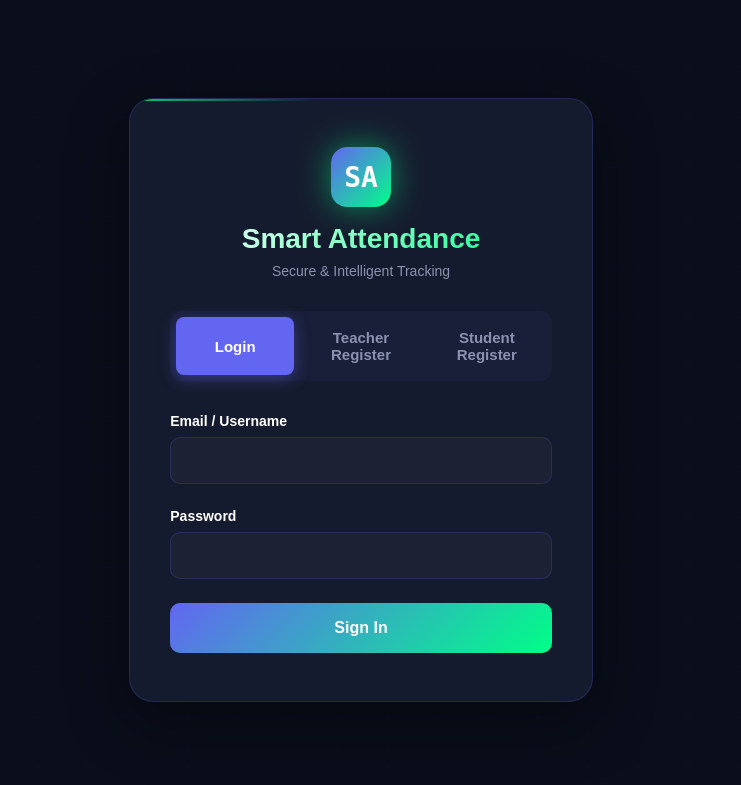
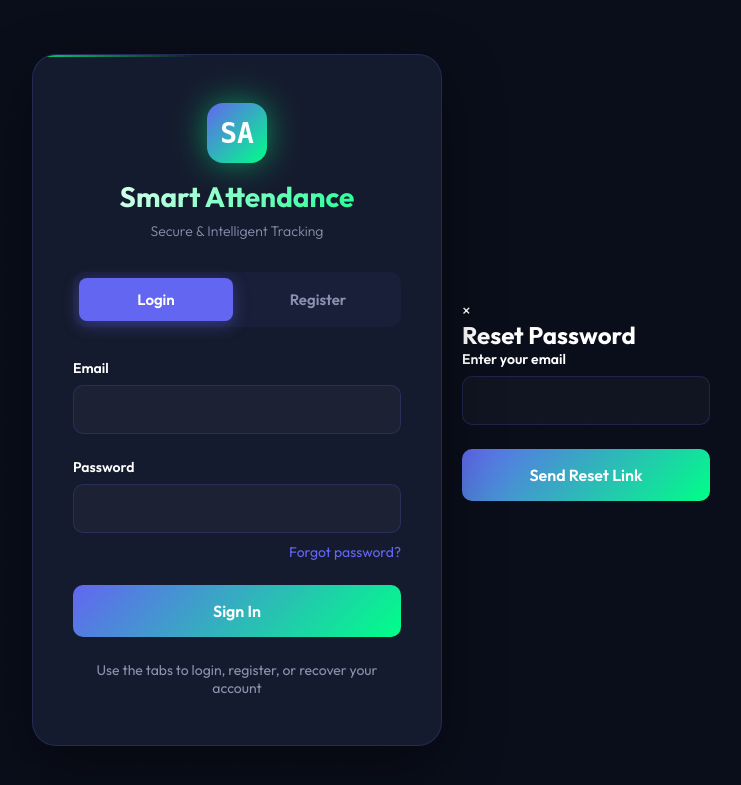
Before and after one commit to Bibash02/Smart-Attendance-System, a Django app: page /attendance/ in a window 1280 px wide. Shown: the top 785 px of the page, without its empty margins (279-1020 px from the left). Run offline with Django 5.2, Linux system fonts and the light colour scheme; data that the repository does not hold is empty; parts of the project's set-up code (start-up, migrations or seed data) failed here and were passed over.

Commit message:
change the signin page with old page

```diff
--- a/attendance/urls.py
+++ b/attendance/urls.py
@@ -2,11 +2,12 @@ from django.urls import path
 from .views import *
 
 urlpatterns = [
-    path('', auth_page, name='auth_page'),
+    # path('', auth_page, name='auth_page'),
+    path('', auth, name='auth'),
     path('login/', login_view, name='login'),
-    # path('register/', register_view, name='register'),
-    path('student/register', student_register, name='student_register'),
-    path('teacher/register', teacher_register, name='teacher_register'),
+    path('register/', register_view, name='register'),
+    # path('student/register', student_register, name='student_register'),
+    # path('teacher/register', teacher_register, name='teacher_register'),
     path('logout/', logout_view, name='logout'),
     path('forgot-password', forgot_password, name='forgot_password'),
     # path('login/redirect', redirect_dashboard, name='redirect_dashboard'),
--- a/attendance/views.py
+++ b/attendance/views.py
@@ -24,28 +24,115 @@ from calendar import monthrange
 def auth(request):
     return render(request, 'signin.html')
 
-def auth_page(request):
-    class_groups = ClassGroup.objects.all()
-    return render(request, "signin.html", {
-        "class_groups": class_groups
-    })
+# def auth_page(request):
+#     class_groups = ClassGroup.objects.all()
+#     return render(request, "signin.html", {
+#         "class_groups": class_groups
+#     })
 
-def teacher_register(request):
+# def teacher_register(request):
+#     if request.method == "POST":
+#         name = request.POST.get("name")
+#         email = request.POST.get("email")
+#         password = request.POST.get("password")
+#         confirm_password = request.POST.get("confirm_password")
+
+#         if password != confirm_password:
+#             messages.error(request, "Passwords do not match.")
+#             return redirect("auth_page")
+
+#         if User.objects.filter(username=email).exists():
+#             messages.error(request, "Email already exists.")
+#             return redirect("auth_page")
+
+#         # Create User
+#         user = User.objects.create_user(
+#             username=email,
+#             email=email,
+#             password=password,
+#             first_name=name
+#         )
+
+#         # Create UserProfile
+#         UserProfile.objects.create(user=user, role="TEACHER")
+
+#         messages.success(request, "Teacher registered successfully. You can now login.")
+#         return redirect("auth_page")
+
+#     return redirect("auth_page")
+
+# def student_register(request):
+#     if request.method == "POST":
+#         full_name = request.POST.get("full_name")
+#         email = request.POST.get("email").strip().lower()
+#         student_id = request.POST.get("student_id")
+#         class_group_id = request.POST.get("class_group")
+#         password = request.POST.get("password")
+#         confirm_password = request.POST.get("confirm_password")
+
+#         if password != confirm_password:
+#             messages.error(request, "Passwords do not match.")
+#             return redirect("auth_page")
+
+#         # Check student exists (created by teacher)
+#         try:
+#             student = StudentProfile.objects.get(
+#                 student_id=student_id,
+#                 class_group_id=class_group_id,
+#                 is_active=True
+#             )
+#         except StudentProfile.DoesNotExist:
+#             messages.error(request, "Student not found. Contact your teacher.")
+#             return redirect("auth_page")
+
+#         # Prevent double registration
+#         if student.user:
+#             messages.error(request, "Already registered.")
+#             return redirect("auth_page")
+
+#         # Prevent duplicate email
+#         if User.objects.filter(username=email).exists():
+#             messages.error(request, "Email already registered.")
+#             return redirect("auth_page")
+
+#         # Create user account
+#         user = User.objects.create_user(
+#             username=email.strip().lower(),   # IMPORTANT: use email as username
+#             email=email.strip().lower(),
+#             password=password,
+#             first_name=full_name
+#         )
+
+#         # Assign role
+#         UserProfile.objects.create(user=user, role="STUDENT")
+
+#         # Link student profile
+#         student.user = user
+#         student.save()
+
+#         messages.success(request, "Registration successful. Please login.")
+#         return redirect("auth_page")
+
+#     return redirect("auth_page")
+
+def register_view(request):
     if request.method == "POST":
         name = request.POST.get("name")
         email = request.POST.get("email")
+        role = request.POST.get("role")
         password = request.POST.get("password")
-        confirm_password = request.POST.get("confirm_password")
+        confirm = request.POST.get("confirm_password")
 
-        if password != confirm_password:
-            messages.error(request, "Passwords do not match.")
-            return redirect("auth_page")
+        if password != confirm:
+            return render(request, 'signin.html', {
+                "reg_error": "Passwords do not match"
+            })
 
-        if User.objects.filter(username=email).exists():
-            messages.error(request, "Email already exists.")
-            return redirect("auth_page")
+        if User.objects.filter(email=email).exists():
+            return render(request, 'signin.html', {
+                "reg_error": "Email already exists"
+            })
 
-        # Create User
         user = User.objects.create_user(
             username=email,
             email=email,
@@ -53,102 +140,14 @@ def teacher_register(request):
             first_name=name
         )
 
-        # Create UserProfile
-        UserProfile.objects.create(user=user, role="TEACHER")
-
-        messages.success(request, "Teacher registered successfully. You can now login.")
-        return redirect("auth_page")
-
-    return redirect("auth_page")
-
-def student_register(request):
-    if request.method == "POST":
-        full_name = request.POST.get("full_name")
-        email = request.POST.get("email").strip().lower()
-        student_id = request.POST.get("student_id")
-        class_group_id = request.POST.get("class_group")
-        password = request.POST.get("password")
-        confirm_password = request.POST.get("confirm_password")
-
-        if password != confirm_password:
-            messages.error(request, "Passwords do not match.")
-            return redirect("auth_page")
-
-        # 🔥 Check student exists (created by teacher)
-        try:
-            student = StudentProfile.objects.get(
-                student_id=student_id,
-                class_group_id=class_group_id,
-                is_active=True
-            )
-        except StudentProfile.DoesNotExist:
-            messages.error(request, "Student not found. Contact your teacher.")
-            return redirect("auth_page")
-
-        # 🔥 Prevent double registration
-        if student.user:
-            messages.error(request, "Already registered.")
-            return redirect("auth_page")
-
-        # 🔥 Prevent duplicate email
-        if User.objects.filter(username=email).exists():
-            messages.error(request, "Email already registered.")
-            return redirect("auth_page")
-
-        # 🔥 Create user account
-        user = User.objects.create_user(
-            username=email.strip().lower(),   # IMPORTANT: use email as username
-            email=email.strip().lower(),
-            password=password,
-            first_name=full_name
+        UserProfile.objects.create(
+            user=user,
+            role=role
         )
 
-        # 🔥 Assign role
-        UserProfile.objects.create(user=user, role="STUDENT")
+        return redirect('signin')
 
-        # 🔥 Link student profile
-        student.user = user
-        student.save()
-
-        messages.success(request, "Registration successful. Please login.")
-        return redirect("auth_page")
-
-    return redirect("auth_page")
-
-
-# def register_view(request):
-#     if request.method == "POST":
-#         name = request.POST.get("name")
-#         email = request.POST.get("email")
-#         role = request.POST.get("role")
-#         password = request.POST.get("password")
-#         confirm = request.POST.get("confirm_password")
-
-#         if password != confirm:
-#             return render(request, 'signin.html', {
-#                 "reg_error": "Passwords do not match"
-#             })
-
-#         if User.objects.filter(email=email).exists():
-#             return render(request, 'signin.html', {
-#                 "reg_error": "Email already exists"
-#             })
-
-#         user = User.objects.create_user(
-#             username=email,
-#             email=email,
-#             password=password,
-#             first_name=name
-#         )
-
-#         UserProfile.objects.create(
-#             user=user,
-#             role=role
-#         )
-
-#         return redirect('signin')
-
-#     return redirect('signin')
+    return redirect('signin')
 
 def login_view(request):
     if request.method == "POST":
--- a/templates/signin.html
+++ b/templates/signin.html
@@ -3,13 +3,17 @@
 <html lang="en">
 <head>
     <meta charset="UTF-8">
-    <title>Smart Attendance System</title>
+    <meta name="viewport" content="width=device-width, initial-scale=1.0">
+    <title>Smart Attendance - Authentication</title>
+    <link href="https://fonts.googleapis.com/css2?family=Outfit:wght@300;400;600;700&display=swap" rel="stylesheet">
     <link rel="stylesheet" href="{% static 'css/signin.css' %}">
 </head>
 <body>
 
-<div class="auth-container">
+<div class="container">
     <div class="card">
+
+        <!-- Logo Section -->
         <div class="logo">
             <div class="logo-icon">SA</div>
             <h1>Smart Attendance</h1>
@@ -19,8 +23,7 @@
         <!-- Tabs -->
         <div class="tabs">
             <button class="tab active" onclick="switchTab(event, 'login')">Login</button>
-        <button class="tab" onclick="switchTab(event, 'teacherRegister')">Teacher Register</button>
-        <button class="tab" onclick="switchTab(event, 'studentRegister')">Student Register</button>
+            <button class="tab" onclick="switchTab(event, 'register')">Register</button>
         </div>
 
         <div class="form-container">
@@ -33,27 +36,32 @@
                     <p class="error">{{ login_error }}</p>
                 {% endif %}
 
-            {% for message in messages %}
-                <p class="error">{{ message }}</p>
-            {% endfor %}
-
                 <div class="form-group">
-                <label>Email / Username</label>
-                <input type="text" name="email" required>
+                    <label>Email</label>
+                    <input type="email" name="email" required>
                 </div>
 
                 <div class="form-group">
                     <label>Password</label>
-                <input type="password" name="password" required>
+                    <div class="input-wrapper">
+                        <input type="password" id="login-password" name="password" required>
+                    </div>
+                </div>
+
+                <div class="forgot-password">
+                    <a href="javascript:void(0)" onclick="openForgot()">Forgot password?</a>
                 </div>
 
                 <button type="submit" class="submit-btn">Sign In</button>
             </form>
 
+            <!-- ================= REGISTER FORM ================= -->
+            <form id="registerForm" method="POST" action="{% url 'register' %}" class="form">
+                {% csrf_token %}
 
-        <!-- ================= TEACHER REGISTER FORM ================= -->
-        <form id="teacherRegisterForm" method="POST" action="{% url 'teacher_register' %}" class="form">
-            {% csrf_token %}
+                {% if reg_error %}
+                    <p class="error">{{ reg_error }}</p>
+                {% endif %}
 
                 <div class="form-group">
                     <label>Full Name</label>
@@ -66,91 +74,78 @@
                 </div>
 
                 <div class="form-group">
-                <label>Password</label>
-                <input type="password" name="password" required>
-            </div>
-
-            <div class="form-group">
-                <label>Confirm Password</label>
-                <input type="password" name="confirm_password" required>
-            </div>
-
-            <button type="submit" class="submit-btn">Register as Teacher</button>
-        </form>
-
-
-        <!-- ================= STUDENT REGISTER FORM ================= -->
-        <form id="studentRegisterForm" method="POST" action="{% url 'student_register' %}" class="form">
-            {% csrf_token %}
-
-            <div class="form-group">
-                <label>Full Name</label>
-                <input type="text" name="full_name" required>
-            </div>
-
-            <div class="form-group">
-                <label>Email</label>
-                <input type="email" name="email" required>
-            </div>
-
-            <div class="form-group">
-                <label>Student ID</label>
-                <input type="text" name="student_id" required>
-            </div>
-
-            <div class="form-group">
-                <label>Select Class</label>
-                <select name="class_group" required>
-                    <option value="">-- Select Class --</option>
-                    {% for group in class_groups %}
-                        <option value="{{ group.id }}">{{ group.name }}</option>
-                    {% endfor %}
+                    <label>Role</label>
+                    <select name="role" required>
+                        <option value="">-- Select Role --</option>
+                        <option value="TEACHER">Teacher</option>
+                        <option value="STUDENT">Student</option>
                     </select>
                 </div>
 
                 <div class="form-group">
                     <label>Password</label>
-                <input type="password" name="password" required>
+                    <div class="input-wrapper">
+                        <input type="password" id="register-password" name="password" required>
+                    </div>
                 </div>
 
                 <div class="form-group">
                     <label>Confirm Password</label>
-                <input type="password" name="confirm_password" required>
+                    <div class="input-wrapper">
+                        <input type="password" id="register-confirm" name="confirm_password" required>
+                    </div>
                 </div>
 
-            <button type="submit" class="submit-btn">Register as Student</button>
+                <button type="submit" class="submit-btn">Create Account</button>
             </form>
+
         </div>
+
+        <div class="footer-text">
+            Use the tabs to login, register, or recover your account
+        </div>
+
+    </div>
+</div>
+
+<!-- ================= FORGOT PASSWORD MODAL ================= -->
+<div id="forgotModal" class="modal">
+    <div class="modal-content">
+        <span class="close" onclick="closeForgot()">&times;</span>
+        <h2>Reset Password</h2>
+
+        <form method="POST" action="{% url 'forgot_password' %}">
+            {% csrf_token %}
+            <div class="form-group">
+                <label>Enter your email</label>
+                <input type="email" name="email" required>
+            </div>
+            <button type="submit" class="submit-btn">Send Reset Link</button>
+        </form>
     </div>
 </div>
 
 <!-- ================= JAVASCRIPT ================= -->
 <script>
 function switchTab(event, tab) {
-
-        // Remove active class from tabs
-        document.querySelectorAll('.tab').forEach(button => {
-            button.classList.remove('active');
-        });
-
-        // Add active class to clicked tab
+    document.querySelectorAll('.tab').forEach(t => t.classList.remove('active'));
     event.target.classList.add('active');
 
-        // Hide all forms
-        document.querySelectorAll('.form').forEach(form => {
-            form.classList.remove('active');
-        });
+    document.querySelectorAll('.form').forEach(f => f.classList.remove('active'));
 
-        // Show selected form
     if (tab === 'login') {
         document.getElementById('loginForm').classList.add('active');
+    } else {
+        document.getElementById('registerForm').classList.add('active');
     }
-        else if (tab === 'teacherRegister') {
-            document.getElementById('teacherRegisterForm').classList.add('active');
 }
-        else if (tab === 'studentRegister') {
-            document.getElementById('studentRegisterForm').classList.add('active');
+
+function openForgot() {
+    document.getElementById("forgotModal").style.display = "flex";
 }
+
+function closeForgot() {
+    document.getElementById("forgotModal").style.display = "none";
 }
 </script>
 
```
Lines whose indentation alone changed are shown as unchanged.
